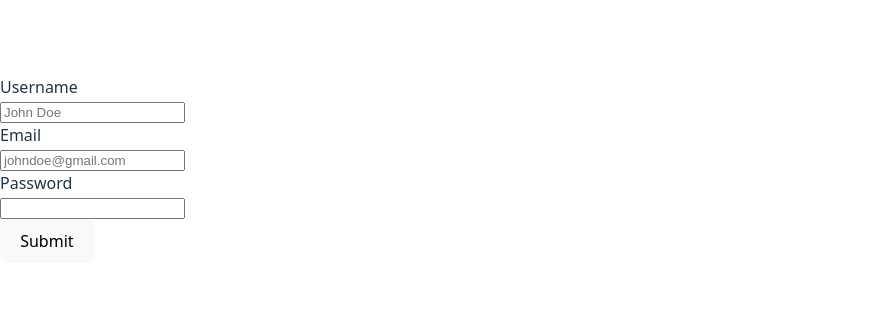
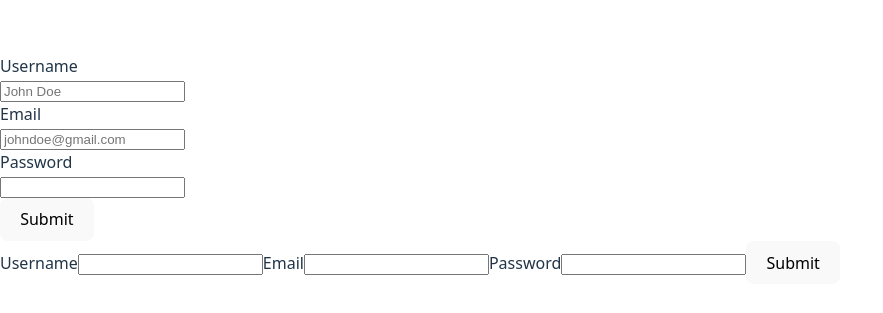
Before and after one commit to Winnie-Waiguru/alx-fe-reactjs, a React (Vite) app in the folder form-handling-react/: page / in a window 1280 px wide. Shown: the part 231-544 px from the top of the page, without its empty margins (0-883 px from the left). Built offline with nearby package versions, Linux system fonts and the light colour scheme.

Commit message:
Implemeted form handling using formik

```diff
--- a/form-handling-react/src/App.jsx
+++ b/form-handling-react/src/App.jsx
@@ -1,9 +1,10 @@
 import RegistrationForm from "./components/RegistrationForm";
-
+import FormikForm from "./components/formikForm";
 function App() {
   return (
     <>
       <RegistrationForm />
+      <FormikForm />
     </>
   );
 }
--- /dev/null
+++ b/form-handling-react/src/components/formikForm.js
@@ -0,0 +1,58 @@
+import { useFormik } from "formik";
+
+function FormikForm() {
+  const formik = useFormik({
+    initialValues: {
+      username: "",
+      email: "",
+      password: "",
+    },
+    validate: (values) => {
+      const errors = {};
+      if (!values.username) errors.username("Username required");
+      if (!values.email) errors.email("Email required");
+      if (!values.password) errors.password("Password required");
+    },
+    onSubmit: (values) => {
+      console.log("Form submitted", values);
+    },
+  });
+
+  return (
+    <form onSubmit={formik.handleSubmit}>
+      <label htmlFor="username">Username</label>
+      <input
+        id="username"
+        name="username"
+        type="text"
+        onChange={formik.handleChange}
+        value={formik.values.username}
+      />
+      {formik.errors.username && <div>{formik.errors.username}</div>}
+
+      <label htmlFor="email">Email</label>
+      <input
+        id="email"
+        name="email"
+        type="email"
+        onChange={formik.handleChange}
+        value={formik.values.email}
+      />
+      {formik.errors.email && <div>{formik.errors.email}</div>}
+
+      <label htmlFor="password">Password</label>
+      <input
+        id="password"
+        name="password"
+        type="password"
+        onChange={formik.handleChange}
+        value={formik.values.password}
+      />
+      {formik.errors.password && <div>{formik.errors.password}</div>}
+
+      <button type="submit">Submit</button>
+    </form>
+  );
+}
+
+export default FormikForm;
```
Also changed, not shown: 1 other file (tests, documents, lock files or other folders).
